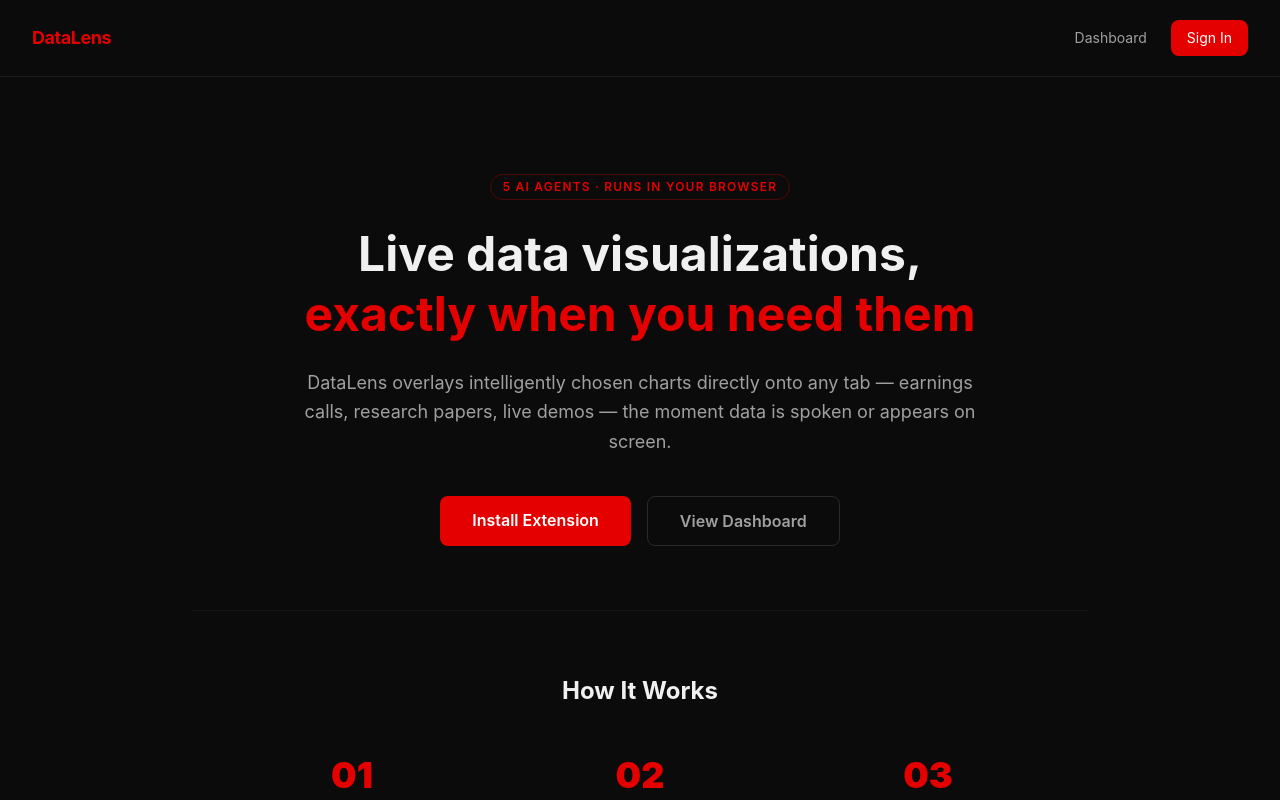
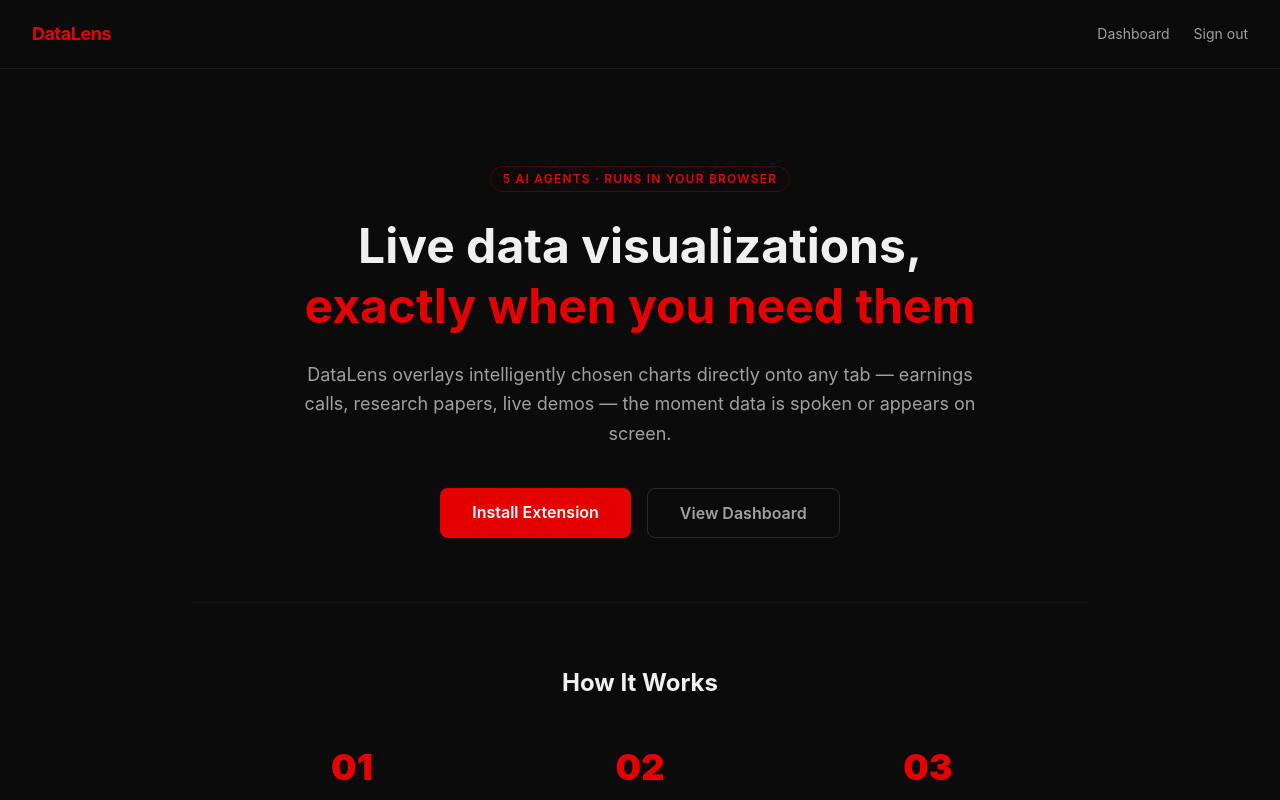
Before and after one commit to FelixMatrixar/DataLens, a Next.js app in the folder packages/frontend/: page / in a window 1280 px wide. Shown: the top 800 px of the page. Built offline with nearby package versions, Linux system fonts and the light colour scheme; no server answers; sample sign-in values are in the browser's storage.

Commit message:
feat: add LogoutButton component and integrate it into Dashboard and Landing pages

```diff
--- a/packages/frontend/app/dashboard/page.tsx
+++ b/packages/frontend/app/dashboard/page.tsx
@@ -2,6 +2,7 @@ import { auth } from "@clerk/nextjs/server";
 import { redirect } from "next/navigation";
 import { createClient } from "@supabase/supabase-js";
 import Link from "next/link";
+import LogoutButton from "@/components/ui/LogoutButton";
 
 async function getSessions(userId: string) {
   const supabase = createClient(
@@ -27,8 +28,9 @@ export default async function DashboardPage() {
     <main className="min-h-screen bg-[#0B0B0B] text-[#F0F0F0]">
       <nav className="flex items-center justify-between px-8 py-5 border-b border-[#1E1E1E]">
         <Link href="/" className="text-[#E50000] font-bold text-lg">DataLens</Link>
-        <div className="flex gap-4">
+        <div className="flex gap-4 items-center">
           <Link href="/settings" className="text-sm text-[#A0A0A0] hover:text-white">Settings</Link>
+          <LogoutButton />
         </div>
       </nav>
 
--- a/packages/frontend/app/login/page.tsx
+++ b/packages/frontend/app/login/page.tsx
@@ -3,7 +3,12 @@ import { SignIn } from "@clerk/nextjs";
 export default function LoginPage() {
   return (
     <div className="min-h-screen bg-[#0B0B0B] flex items-center justify-center">
-      <SignIn appearance={{ elements: { rootBox: "mx-auto" } }} />
+      <SignIn
+        afterSignInUrl="/dashboard"
+        afterSignUpUrl="/dashboard"
+        signUpUrl="/login"
+        appearance={{ elements: { rootBox: "mx-auto" } }}
+      />
     </div>
   );
 }
--- a/packages/frontend/app/page.tsx
+++ b/packages/frontend/app/page.tsx
@@ -1,16 +1,26 @@
 import Link from "next/link";
+import { auth } from "@clerk/nextjs/server";
+import LogoutButton from "@/components/ui/LogoutButton";
 
-export default function LandingPage() {
+export default async function LandingPage() {
+  const { userId } = auth();
+
   return (
     <main className="min-h-screen bg-[#0B0B0B] text-[#F0F0F0]">
       {/* Nav */}
       <nav className="flex items-center justify-between px-8 py-5 border-b border-[#1E1E1E]">
         <span className="text-[#E50000] font-bold text-lg tracking-tight">DataLens</span>
         <div className="flex gap-6 items-center">
-          <Link href="/dashboard" className="text-sm text-[#A0A0A0] hover:text-white transition">Dashboard</Link>
-          <Link href="/login" className="text-sm bg-[#E50000] text-white px-4 py-2 rounded-lg hover:bg-red-700 transition">
-            Sign In
-          </Link>
+          {userId ? (
+            <>
+              <Link href="/dashboard" className="text-sm text-[#A0A0A0] hover:text-white transition">Dashboard</Link>
+              <LogoutButton />
+            </>
+          ) : (
+            <Link href="/login" className="text-sm bg-[#E50000] text-white px-4 py-2 rounded-lg hover:bg-red-700 transition">
+              Sign In
+            </Link>
+          )}
         </div>
       </nav>
 
--- /dev/null
+++ b/packages/frontend/components/ui/LogoutButton.tsx
@@ -0,0 +1,14 @@
+"use client";
+import { useClerk } from "@clerk/nextjs";
+
+export default function LogoutButton() {
+  const { signOut } = useClerk();
+  return (
+    <button
+      onClick={() => signOut({ redirectUrl: "/" })}
+      className="text-sm text-[#A0A0A0] hover:text-white transition"
+    >
+      Sign out
+    </button>
+  );
+}
```
Also changed, not shown: packages/frontend/middleware.ts (+5 -6 lines).
